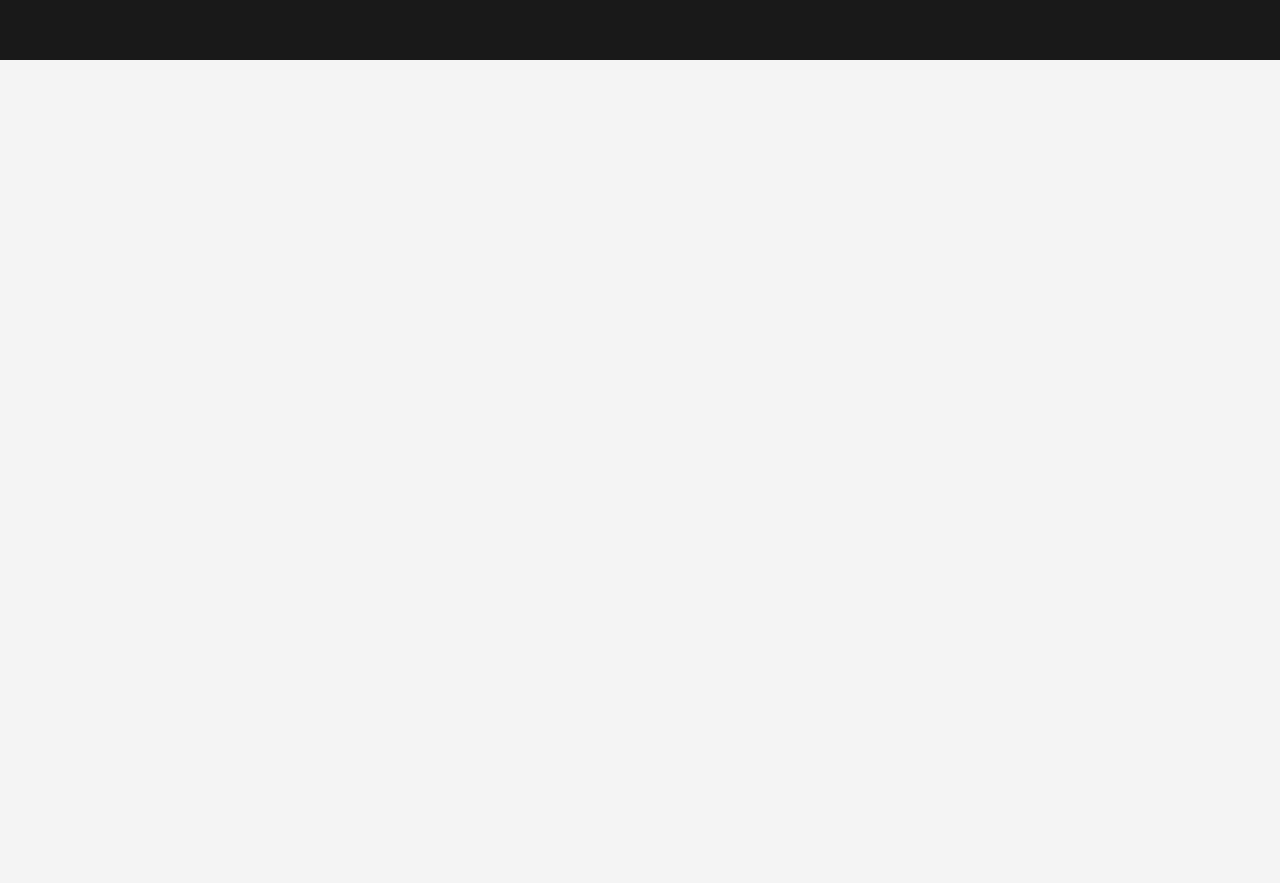
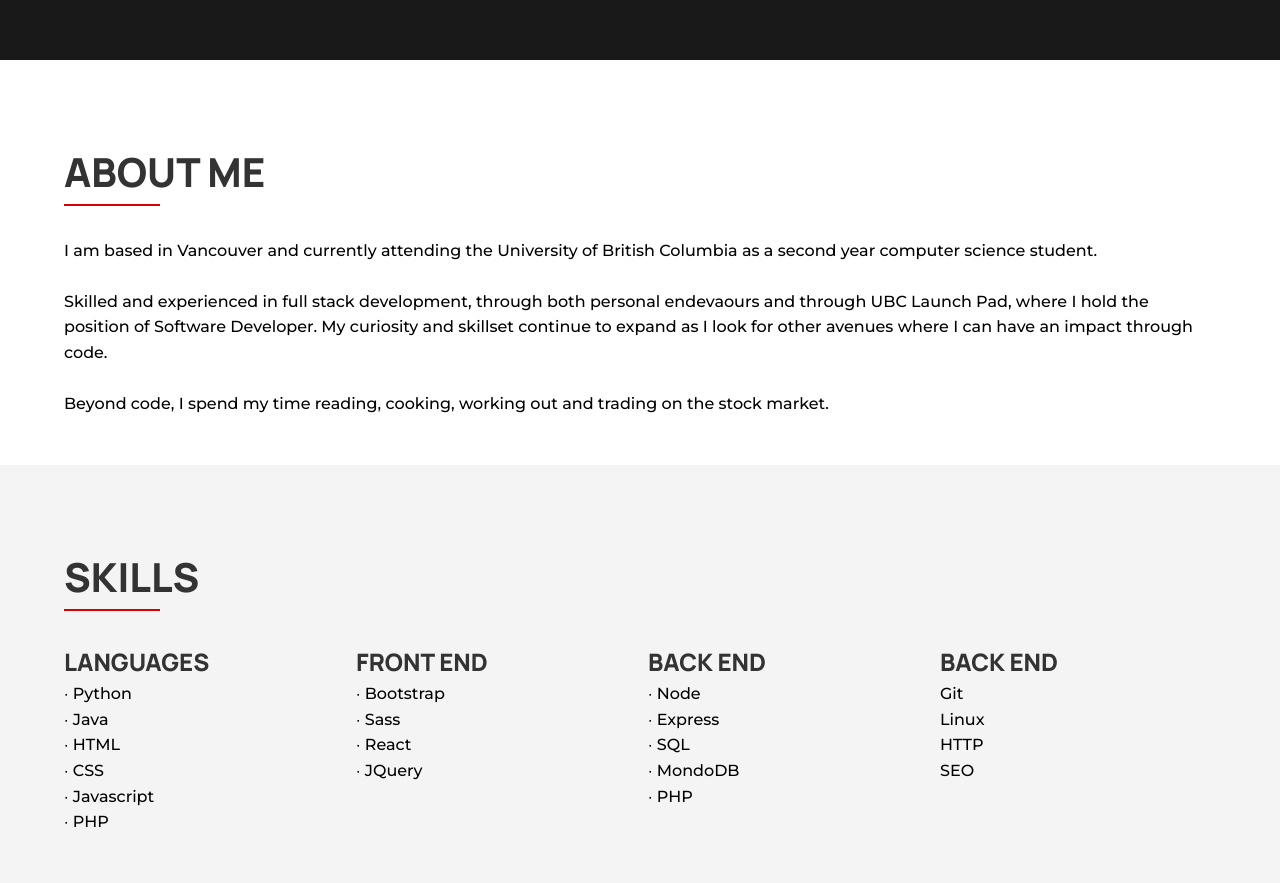
Before and after one commit to taherfa/Personal-Portfolio, a website: page dist/index.html in a window 1280 px wide. Shown: the part 790-1673 px from the top of the page. Before the commit the page ends 850 px from the top, so only its background shows below. Drawn offline with Linux system fonts and the light colour scheme.

Commit message:
Added the 'About' and 'Skills' (not complete yet) sections

```diff
--- a/scss/_utilities.scss
+++ b/scss/_utilities.scss
@@ -26,3 +26,17 @@
     background-color: $dark-color;
   }
 }
+
+.bottom-line {
+  height: 2px;
+  width: 6rem;
+  background: $main-color;
+  display: block;
+}
+
+.title {
+  width: 100%;
+  display: flex;
+  flex-direction: column;
+  align-items: flex-start;
+}
--- a/scss/main.scss
+++ b/scss/main.scss
@@ -30,6 +30,7 @@ h5,
 h6 {
   font-family: "Manrope", sans-serif;
   text-transform: uppercase;
+  color: $dark-color;
 }
 
 img {
@@ -85,6 +86,7 @@ header div#showcase {
       font-weight: 300;
       letter-spacing: 0.3rem;
       padding: 1rem;
+      color: $light-color;
     }
 
     p {
@@ -119,6 +121,46 @@ header div#showcase {
   }
 }
 
-#about-me {
-  display: none;
+section#about {
+  background-color: white;
+
+  .about-content {
+    width: 90%;
+    margin: auto;
+    padding: 3rem 0;
+
+    .title {
+      margin: 2rem 0;
+
+      h1 {
+        font-weight: 800px;
+        font-size: 2.5rem;
+      }
+    }
+  }
 }
+
+section#skills {
+  background-color: $light-color;
+
+  .skills-content {
+    width: 90%;
+    margin: auto;
+    padding: 3rem 0;
+
+    .title {
+      margin: 2rem 0;
+
+      h1 {
+        font-weight: 800px;
+        font-size: 2.5rem;
+      }
+    }
+
+    .skills-boxes {
+      display: grid;
+      grid-gap: 1rem;
+      grid-template-columns: repeat(4, 1fr);
+    }
+  }
+}
```
Also changed, not shown: dist/css/main.css, dist/index.html.
